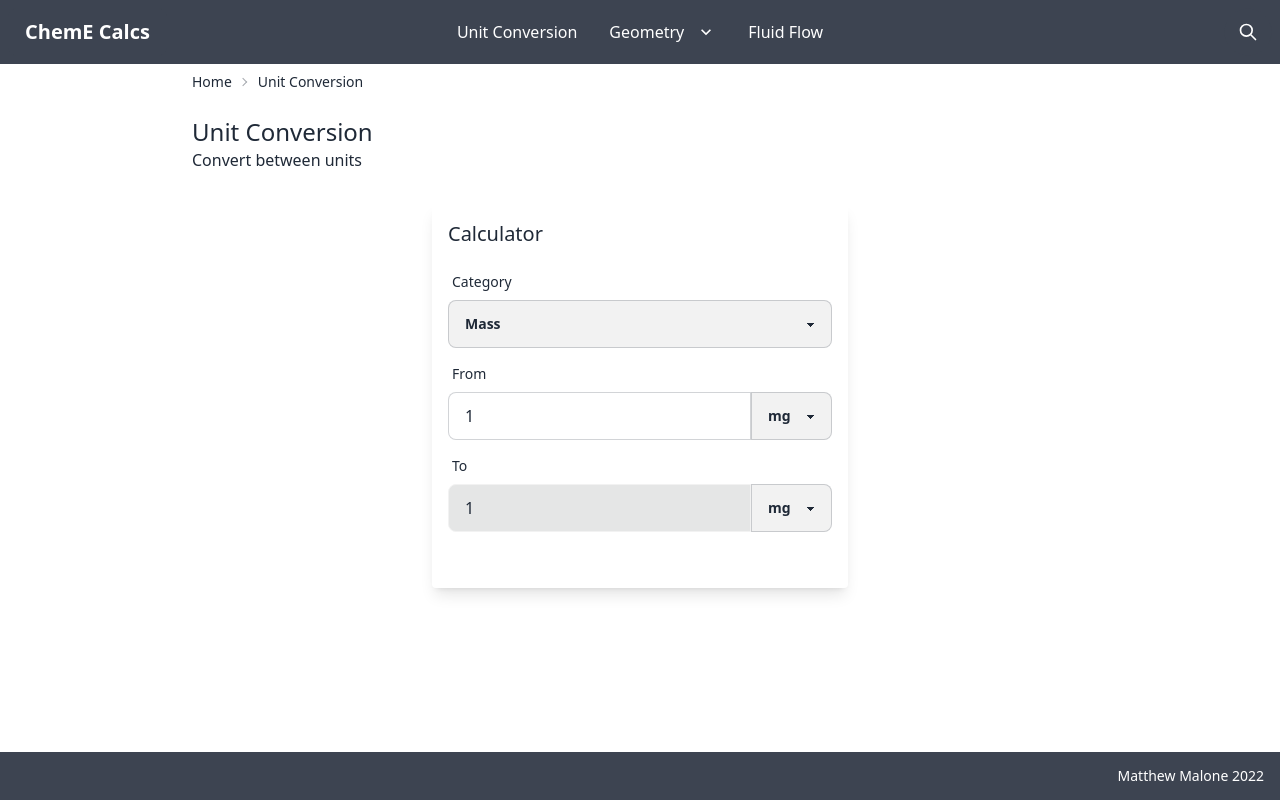
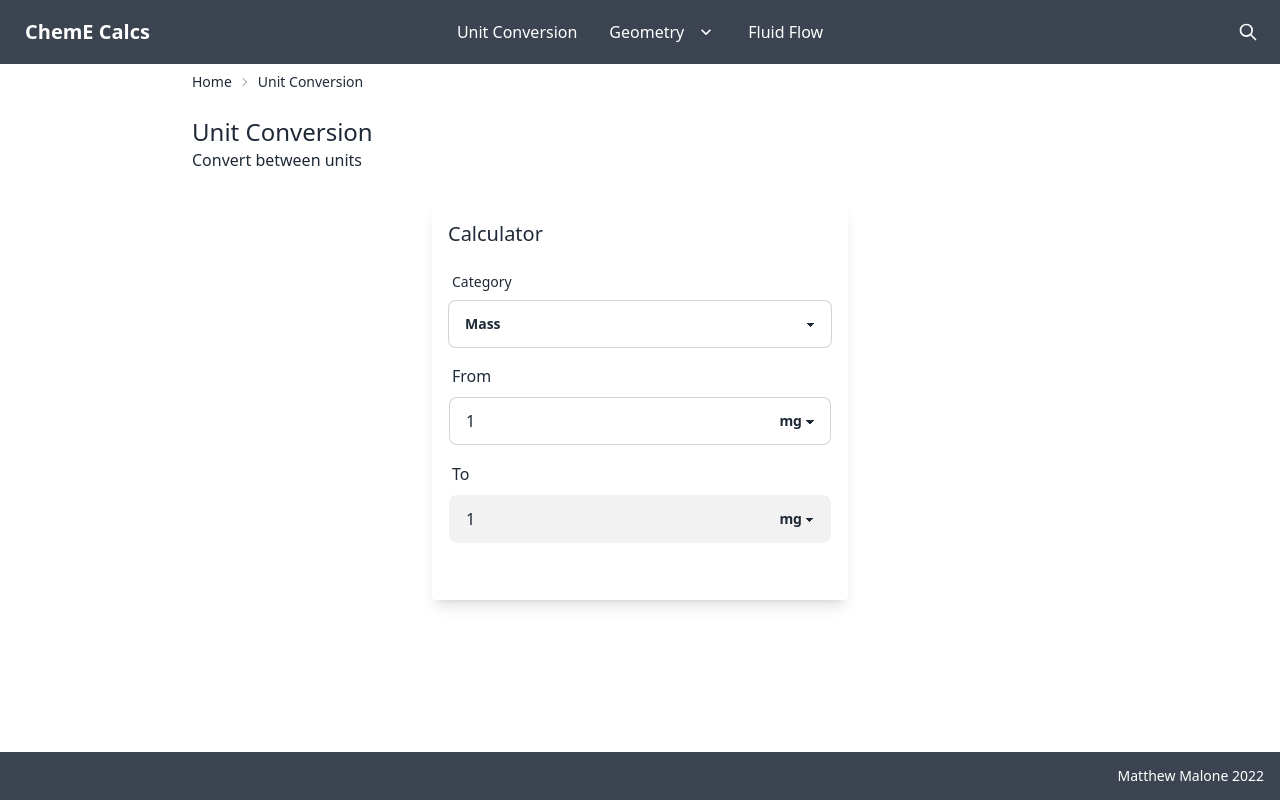
Before and after one commit to mama4294/ChemECalcs, a Next.js app in the folder chem_e_calc/: page /conversion in a window 1280 px wide. Built offline with nearby package versions, Linux system fonts and the light colour scheme.

Commit message:
changes text input style

```diff
--- a/chem_e_calc/src/components/inputs/inputField.tsx
+++ b/chem_e_calc/src/components/inputs/inputField.tsx
@@ -11,19 +11,112 @@ export type OnChangeValueProps = {
   unit?: string
   number?: number
 }
+// export const InputField = ({ data, onChangeValue }: InputFieldProps) => {
+//   const { id, label, placeholder, type, selected, displayValue, unitType, error, focusText } = data
+//   const { value, unit } = displayValue
+
+//   return (
+//     <div className="group form-control mb-2 w-full">
+//       <label className="label">
+//         <span className="label-text">{label}</span>
+//       </label>
+//       <label className="peer input-group">
+//         <input
+//           className={`input input-bordered w-full text-base-content ${
+//             error ? 'input-error text-error' : ' text-base-content'
+//           } disabled:cursor-text disabled:bg-base-300 disabled:text-base-content`}
+//           type={type}
+//           value={value}
+//           placeholder={placeholder}
+//           disabled={selected}
+//           onChange={e => onChangeValue({ id, number: Number(e.target.value) })}
+//         />
+//         <select
+//           className={`select select-bordered bg-base-200 ${error ? 'select-error text-error' : ' text-base-content'}`}
+//           value={unit}
+//           onChange={e => onChangeValue({ id, unit: e.target.value })}
+//         >
+//           {units[unitType as keyof Units].map((unitOption: string, index) => {
+//             return <option key={index}>{unitOption}</option>
+//           })}
+//         </select>
+//       </label>
+
+//       <label className="label hidden py-0 group-focus-within:block">
+//         <span className={`label-text-alt ${error ? 'text-error' : ' text-base-content'}`}>
+//           {selected ? 'Calculated Value' : focusText}
+//         </span>
+//       </label>
+
+//       {error && (
+//         <label className="peer label py-0">
+//           <span className="label-text-alt text-error">{error}</span>
+//         </label>
+//       )}
+//     </div>
+//   )
+// }
 
 export const InputField = ({ data, onChangeValue }: InputFieldProps) => {
-  const { id, label, placeholder, type, selected, displayValue, unitType, error, focusText } = data
+  const { id, label, placeholder, type, selected, displayValue, error, unitType, focusText } = data
   const { value, unit } = displayValue
+  return (
+    <div className="mb-2">
+      <label htmlFor={label} className="label ">
+        {label}
+      </label>
+      <div
+        className={`peer input relative h-full w-full px-0 ${error ? 'input-error text-error' : ' text-base-content'}`}
+      >
+        <input
+          type="text"
+          name={label}
+          value={String(value)}
+          id={label}
+          disabled={selected}
+          onChange={e => onChangeValue({ id, number: Number(e.target.value) })}
+          className="disabled:border-1 input input-bordered block w-full pr-16 disabled:cursor-text "
+          placeholder={placeholder}
+        />
+        <div className="h-{46} absolute inset-y-0 right-0 flex items-center">
+          <label htmlFor="unit" className="sr-only">
+            Unit
+          </label>
+          <select
+            id="unit"
+            name="unit"
+            className="select h-full rounded-md border-transparent bg-transparent py-0 pl-2 pr-7 text-right focus:outline-0"
+            value={unit}
+            onChange={e => onChangeValue({ id, unit: e.target.value })}
+          >
+            {units[unitType as keyof Units].map((unitOption: string, index) => {
+              return <option key={index}>{unitOption}</option>
+            })}
+          </select>
+        </div>
+      </div>
+      <label className="label hidden py-0 peer-focus-within:block">
+        <span className={`label-text-alt ${error ? 'text-error' : ' text-base-content'}`}>
+          {selected ? '' : focusText}
+        </span>
+      </label>
 
-  return (
-    <div className="group form-control mb-2 w-full">
+      {error && (
+        <label className="peer label py-0">
+          <span className="label-text-alt text-error">{error}</span>
+        </label>
+      )}
+    </div>
+  )
+
+  {
+    /* <div className="group form-control mb-2 w-full">
       <label className="label">
         <span className="label-text">{label}</span>
       </label>
-      <label className="peer input-group">
+      <label className="peer input-group rounded-lg focus-within:ring-2 focus-within:ring-red-500">
         <input
-          className={`input input-bordered w-full text-base-content ${
+          className={`input input-bordered w-full text-base-content focus:outline-0 ${
             error ? 'input-error text-error' : ' text-base-content'
           } disabled:cursor-text disabled:bg-base-300 disabled:text-base-content`}
           type={type}
@@ -33,7 +126,9 @@ export const InputField = ({ data, onChangeValue }: InputFieldProps) => {
           onChange={e => onChangeValue({ id, number: Number(e.target.value) })}
         />
         <select
-          className={`select select-bordered bg-base-200 ${error ? 'select-error text-error' : ' text-base-content'}`}
+          className={`select select-bordered bg-base-200 focus:outline-0  ${
+            error ? 'select-error text-error' : ' text-base-content'
+          }`}
           value={unit}
           onChange={e => onChangeValue({ id, unit: e.target.value })}
         >
@@ -54,6 +149,6 @@ export const InputField = ({ data, onChangeValue }: InputFieldProps) => {
           <span className="label-text-alt text-error">{error}</span>
         </label>
       )}
-    </div>
-  )
+    </div> */
+  }
 }
--- a/chem_e_calc/src/components/inputs/solveForDropdown.tsx
+++ b/chem_e_calc/src/components/inputs/solveForDropdown.tsx
@@ -14,7 +14,7 @@ export const SolveForDropdown = ({ options, onChange }: SolveForProps) => {
         <span className="label-text">Solve for</span>
       </label>
       <select
-        className="select input-bordered w-full bg-base-200 text-base-content"
+        className="select input-bordered w-full"
         value={selectedValueId}
         onChange={e => onChange(Number(e.target.value))}
       >
--- a/chem_e_calc/src/pages/conversion.tsx
+++ b/chem_e_calc/src/pages/conversion.tsx
@@ -122,7 +122,7 @@ const UnitConversion: NextPage = () => {
                 <span className="label-text">Category</span>
               </label>
               <select
-                className="select input-bordered w-full bg-base-200 text-base-content"
+                className="select input-bordered w-full"
                 value={unitType}
                 onChange={e => handleChangeUnitType(e.target.value)}
               >
```
